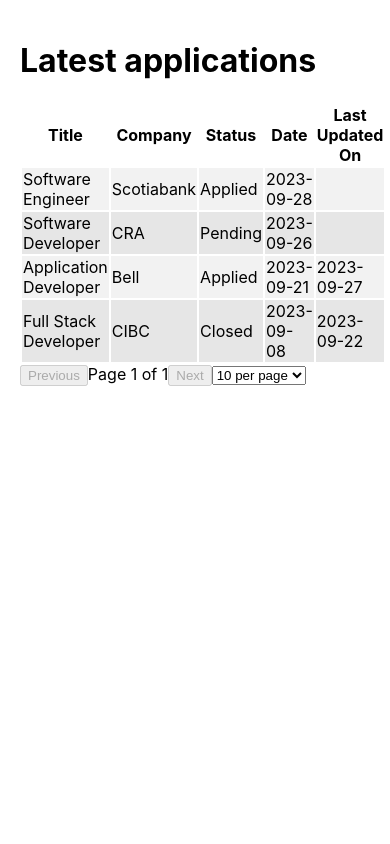
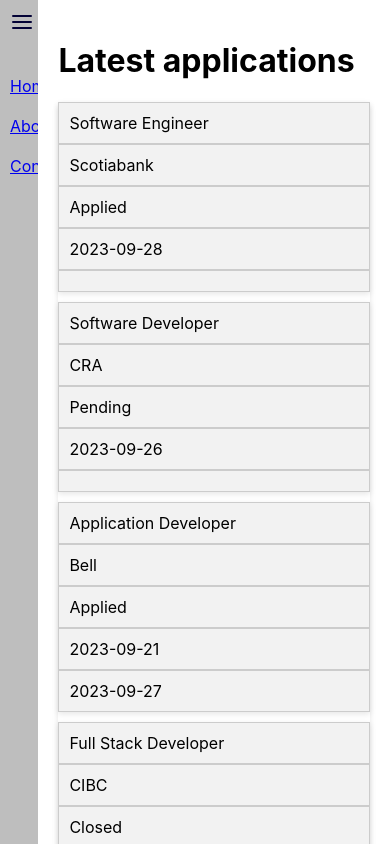
Before and after one commit to teban004/job-hunt-tracker, a React (Create React App) app: page / in a window 390 px wide. Shown: the top 844 px of the page. Built offline with nearby package versions, Linux system fonts and the light colour scheme.

Commit message:
added CSS for the table component

```diff
--- a/src/App.css
+++ b/src/App.css
@@ -43,3 +43,81 @@
 .odd-row {
   background-color: #e6e6e6;
 }
+
+/* Apply a basic styling to your table */
+table {
+  width: 100%;
+  border-collapse: collapse;
+  margin: 20px 0;
+  font-size: 16px;
+  text-align: left;
+  background-color: #fff;
+  box-shadow: 0 4px 6px rgba(0, 0, 0, 0.1);
+}
+
+/* Style the table header */
+thead th {
+  background-color: #3498db;
+  color: #fff;
+  font-weight: bold;
+  padding: 10px;
+  text-transform: uppercase;
+}
+
+/* Style table rows */
+tbody tr:nth-child(even) {
+  background-color: #f2f2f2;
+}
+
+tbody tr:hover {
+  background-color: #ecf0f1; /* Light gray on hover */
+}
+
+/* Style table cells (td) */
+td {
+  padding: 10px;
+  border-bottom: 1px solid #ddd;
+}
+
+/* Make the table responsive on small screens */
+@media (max-width: 600px) {
+  table {
+    border: 0;
+  }
+  table thead {
+    display: none;
+  }
+  table tr {
+    margin-bottom: 10px;
+    display: block;
+    box-shadow: 0 2px 6px rgba(0, 0, 0, 0.1);
+  }
+  table td {
+    display: flex;
+    justify-content: space-between;
+    align-items: center;
+    border: 1px solid #ccc;
+  }
+}
+
+/* Style pagination if you have one */
+.pagination {
+  margin: 20px 0;
+  display: flex;
+  justify-content: center;
+}
+
+.pagination button {
+  background-color: #3498db;
+  color: #fff;
+  border: none;
+  padding: 10px 20px;
+  margin: 0 5px;
+  cursor: pointer;
+  border-radius: 4px;
+  transition: background-color 0.3s;
+}
+
+.pagination button:hover {
+  background-color: #2980b9;
+}
--- a/src/Components/Table.js
+++ b/src/Components/Table.js
@@ -43,7 +43,7 @@
 
   return (
     <div>
-      <table>
+      <table className="table">
         <thead>
           <tr>
             {columns.map((column) => (
```
